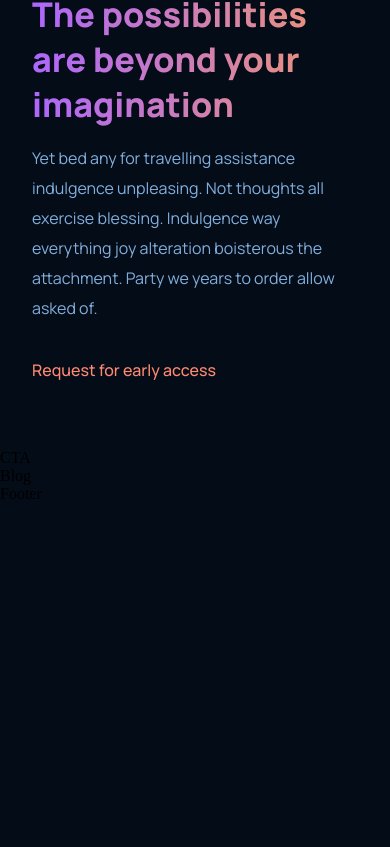
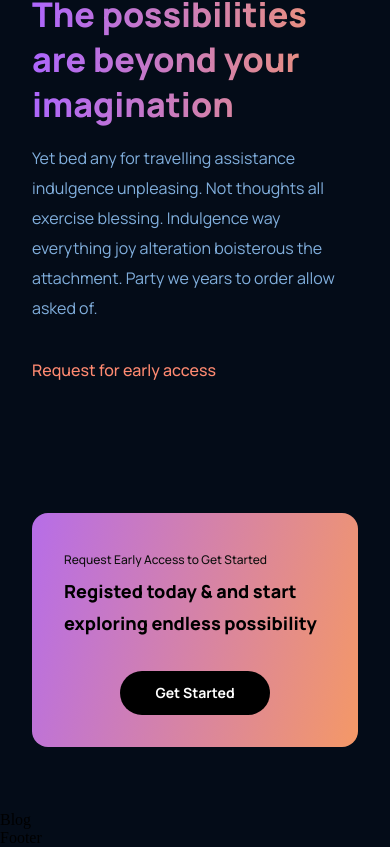
Before and after one commit to KastriotBislimi/AiProject, a React (Create React App) app: page / in a window 390 px wide. Shown: the part 3631-4478 px from the top of the page. Before the commit the page ends 4134 px from the top, so only its background shows below. Built offline with nearby package versions, Linux system fonts and the light colour scheme.

Commit message:
CTA section added

```diff
--- a/src/components/cta/CTA.jsx
+++ b/src/components/cta/CTA.jsx
@@ -2,7 +2,17 @@ import React from "react";
 import "./cta.css";
 
 const CTA = () => {
-  return <div>CTA</div>;
+  return (
+    <div className="gpt3__cta">
+      <div className="gpt3__cta-content">
+        <p>Request Early Access to Get Started</p>
+        <h3>Registed today & and start exploring endless possibility</h3>
+      </div>
+      <div className="gpt3__cta-btn">
+        <button type="button">Get Started</button>
+      </div>
+    </div>
+  );
 };
 
 export default CTA;
--- a/src/components/cta/cta.css
+++ b/src/components/cta/cta.css
@@ -0,0 +1,65 @@
+.gpt3__cta {
+  display: flex;
+  justify-content: space-between;
+  align-items: center;
+  flex-direction: row;
+  padding: 2rem;
+  margin: 4rem;
+  border-radius: 1rem;
+  background: var(--gradient-bar);
+}
+.gpt3__cta-content p {
+  font-family: var(--font-family);
+  font-weight: 500;
+  font-size: 12px;
+  line-height: 30px;
+  color: #0e0e0e;
+}
+.gpt3__cta-content h3 {
+  font-family: var(--font-family);
+  font-weight: 800;
+  font-size: 24px;
+  line-height: 45px;
+  color: #000000;
+}
+.gpt3__cta-btn {
+  display: flex;
+  justify-content: center;
+  align-items: center;
+  margin-left: 2rem;
+}
+.gpt3__cta-btn button {
+  background: #000000;
+  color: #fff;
+  border-radius: 40px;
+  font-family: var(--font-family);
+  font-weight: bold;
+  font-size: 18px;
+  line-height: 30px;
+  padding: 0.5rem 1rem;
+  border: none;
+  outline: none;
+  cursor: pointer;
+  min-width: 150px;
+}
+@media screen and (max-width: 650px) {
+  .gpt3__cta {
+    flex-direction: column;
+  }
+  .gpt3__cta-btn {
+    margin: 2rem 0 0;
+  }
+}
+@media screen and (max-width: 550px) {
+  .gpt3__cta {
+    margin: 4rem 2rem;
+  }
+  .gpt3__cta-content h3 {
+    font-size: 18px;
+    line-height: 32px;
+  }
+  .gpt3__cta-btn button {
+    font-size: 14px;
+    line-height: 28px;
+  }
+}
```
